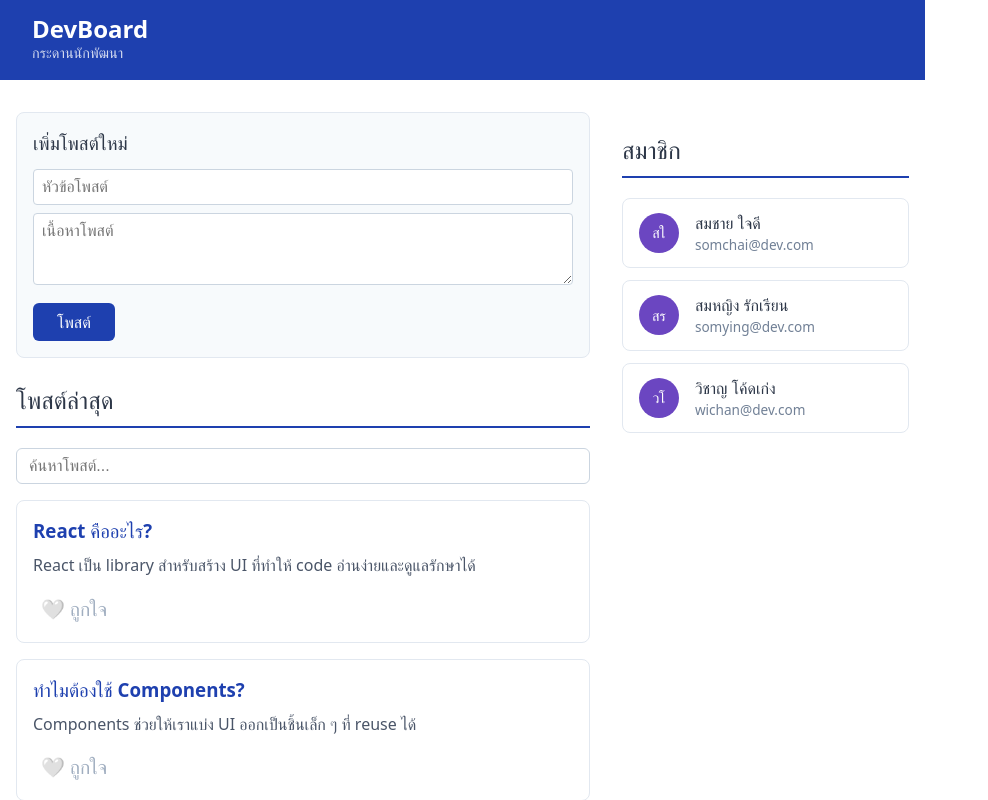
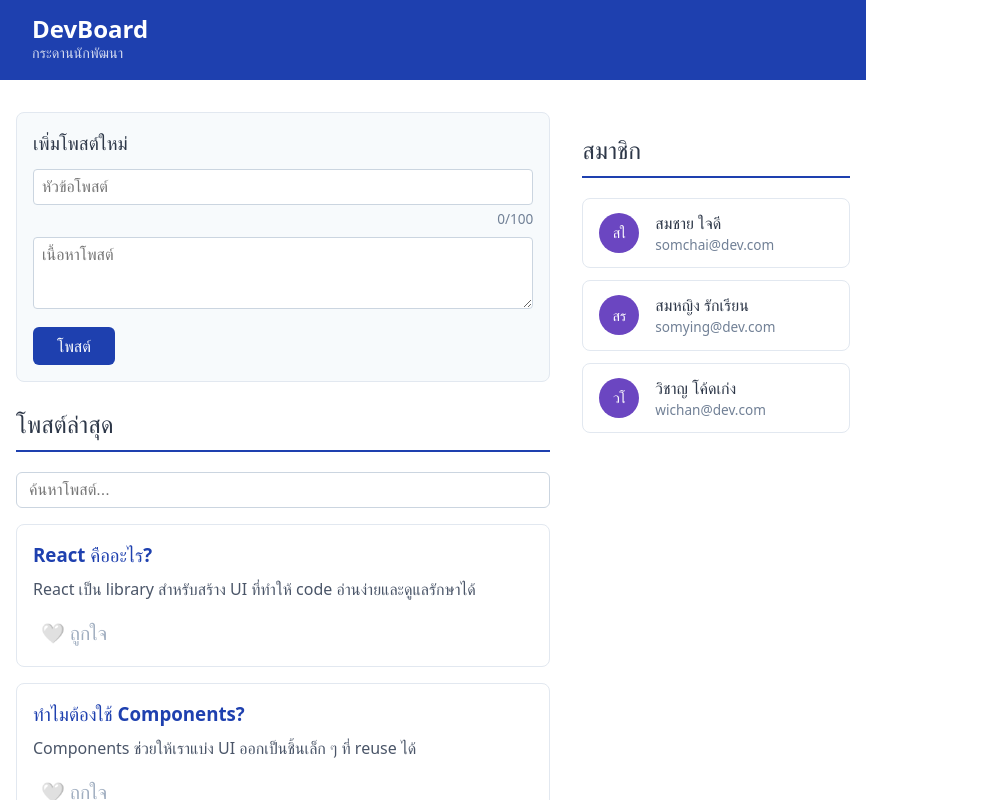
Before and after one commit to 67160196/devboard-67160196, a React (Vite) app: page / in a window 1280 px wide. Shown: the top 800 px of the page, without its empty margins (0-988 px from the left). Built offline with nearby package versions, Linux system fonts and the light colour scheme.

Commit message:
Character Counter

```diff
--- a/src/components/AddPostForm.jsx
+++ b/src/components/AddPostForm.jsx
@@ -28,21 +28,33 @@ function AddPostForm({ onAddPost }) {
         เพิ่มโพสต์ใหม่
       </h3>
 
+      <div style={{ marginBottom: "0.5rem" }}>
         <input
           type="text"
           placeholder="หัวข้อโพสต์"
           value={title}
+          maxLength={100}
           onChange={(e) => setTitle(e.target.value)}
           style={{
             width: "100%",
             padding: "0.5rem",
-          marginBottom: "0.5rem",
             border: "1px solid #cbd5e0",
             borderRadius: "4px",
             fontSize: "1rem",
             boxSizing: "border-box",
           }}
         />
+        <div
+          style={{
+            textAlign: "right",
+            marginTop: "0.25rem",
+            fontSize: "0.85rem",
+            color: title.length > 90 ? "#e53e3e" : "#718096",
+          }}
+        >
+          {title.length}/100
+        </div>
+      </div>
 
       <textarea
         placeholder="เนื้อหาโพสต์"
```
Lines whose indentation alone changed are shown as unchanged.
